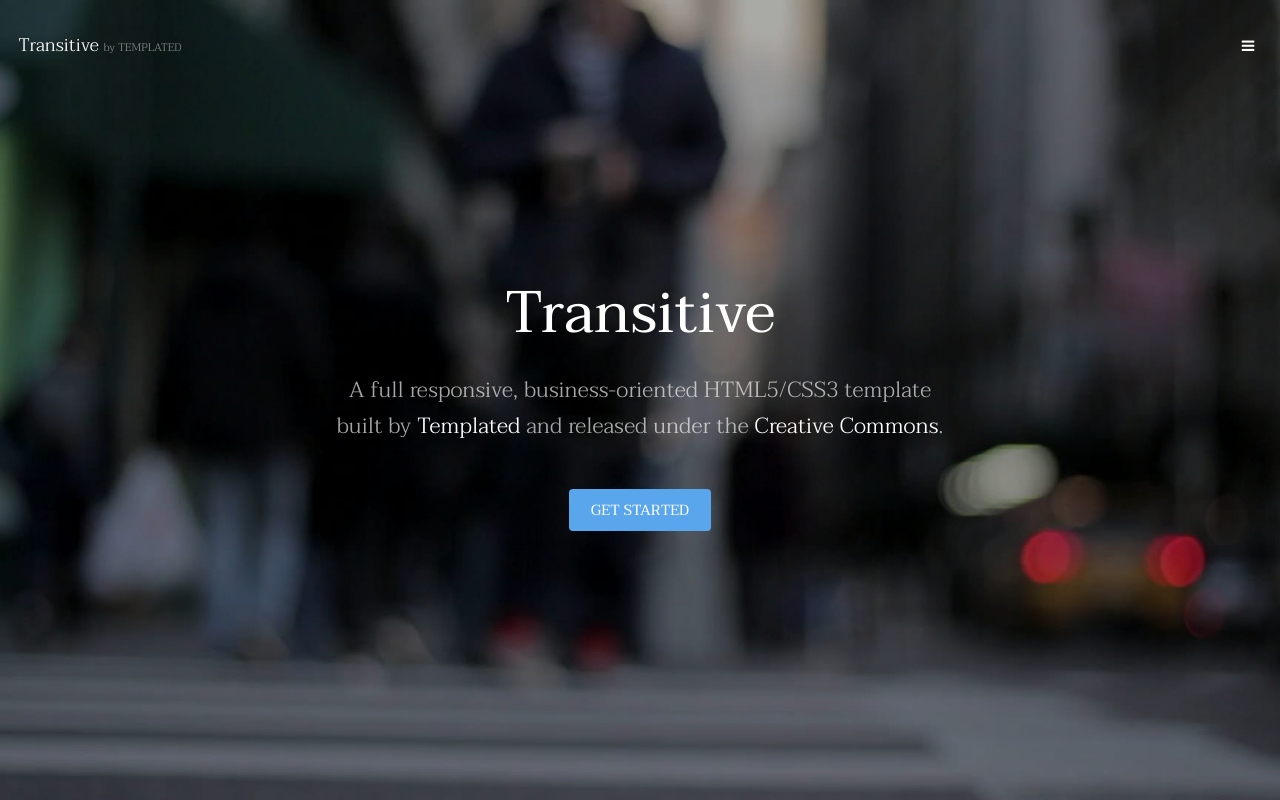
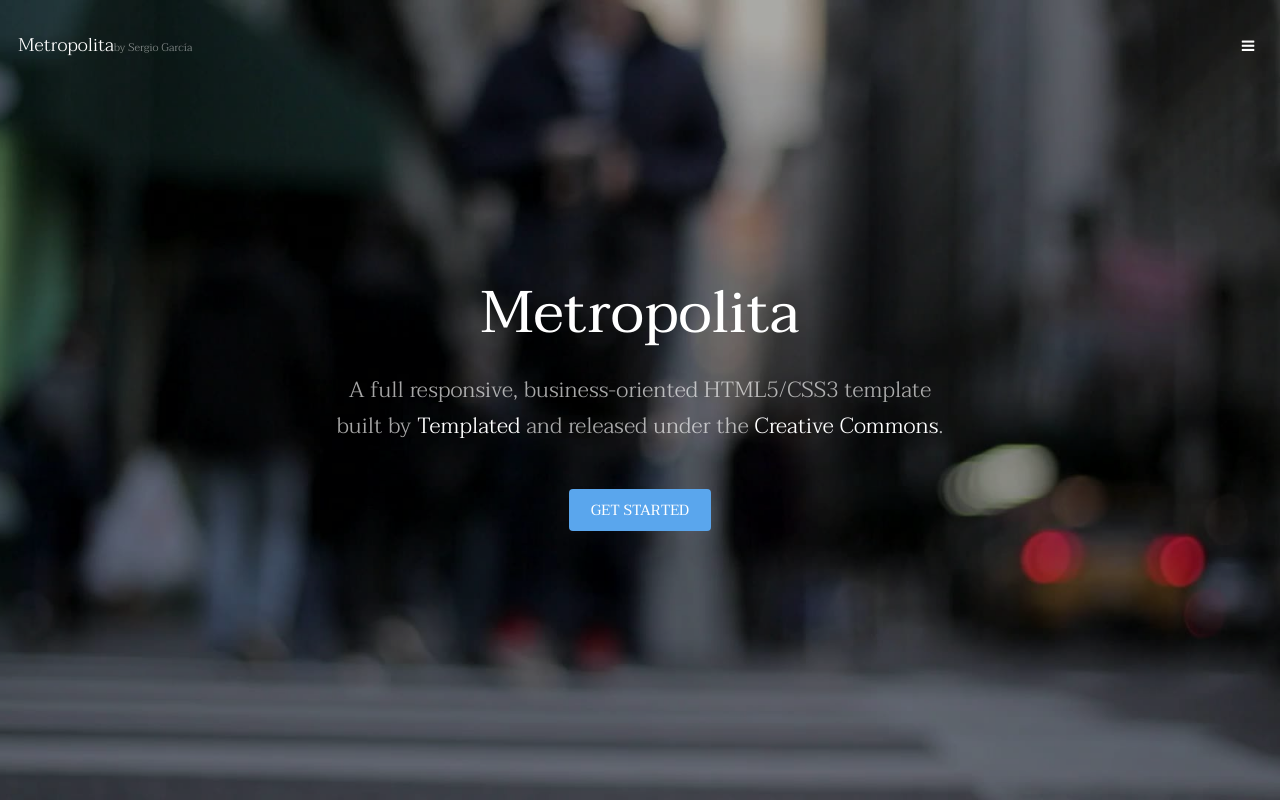
Before and after one commit to alvarezgarciasergio/04_REP_METROPOLITA, a plain HTML site: page index.html in a window 1280 px wide. Shown: the top 800 px of the page. Drawn offline with Linux system fonts and the light colour scheme.

Commit message:
cambios en la portada por Sergio

```diff
--- a/index.html
+++ b/index.html
@@ -6,7 +6,7 @@
 -->
 <html>
 	<head>
-		<title>Transitive by TEMPLATED</title>
+		<title>Metropolita by Sergio García</title>
 		<meta charset="utf-8" />
 		<meta name="viewport" content="width=device-width, initial-scale=1" />
 		<link rel="stylesheet" href="assets/css/main.css" />
@@ -15,7 +15,7 @@
 
 		<!-- Header -->
 			<header id="header" class="alt">
-				<div class="logo"><a href="index.html">Transitive <span>by TEMPLATED</span></a></div>
+				<div class="logo"><a href="index.html">Metropolita<span>by Sergio García</span></a></div>
 				<a href="#menu" class="toggle"><span>Menu</span></a>
 			</header>
 
@@ -36,7 +36,7 @@
 		-->
 			<section id="banner" data-video="images/banner">
 				<div class="inner">
-					<h1>Transitive</h1>
+					<h1>Metropolita</h1>
 					<p>A full responsive, business-oriented HTML5/CSS3 template<br />
 					built by <a href="https://templated.co/">Templated</a> and released under the <a href="https://templated.co/license">Creative Commons</a>.</p>
 					<a href="#one" class="button special scrolly">Get Started</a>
```
